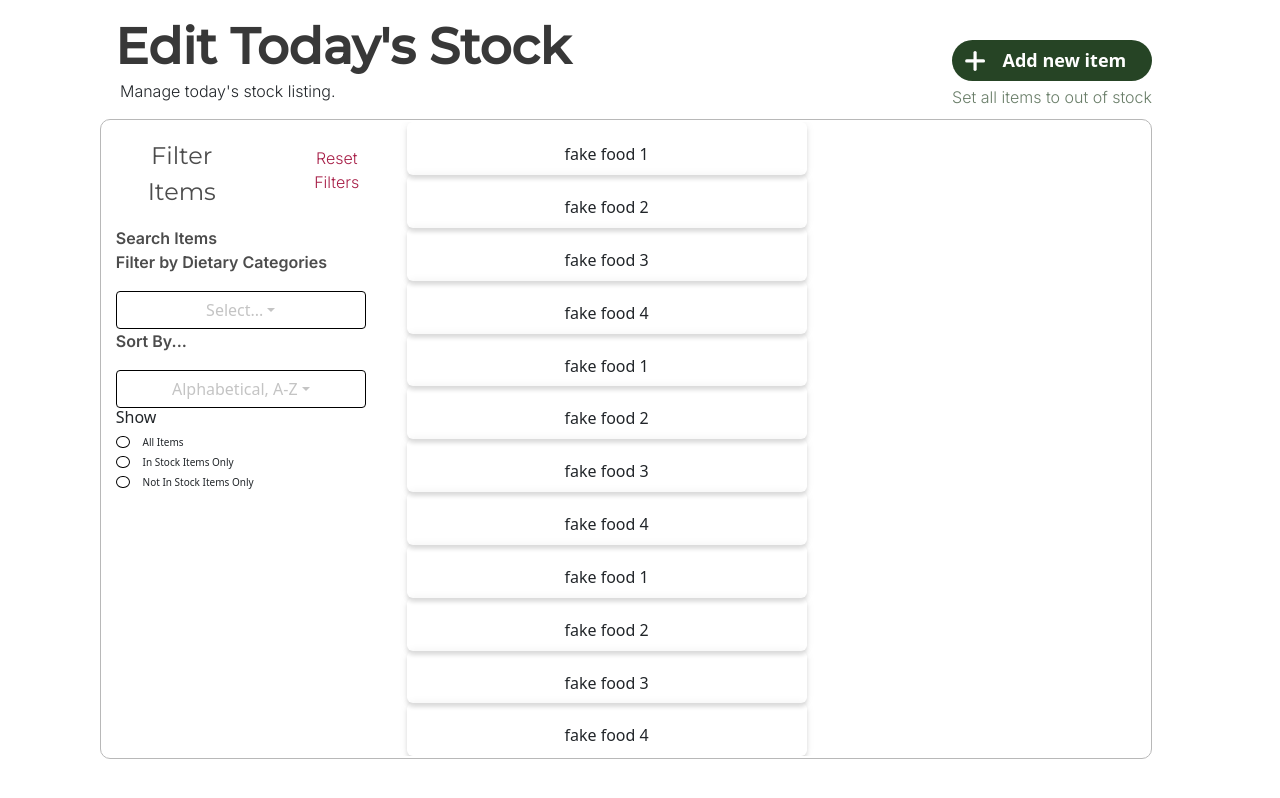
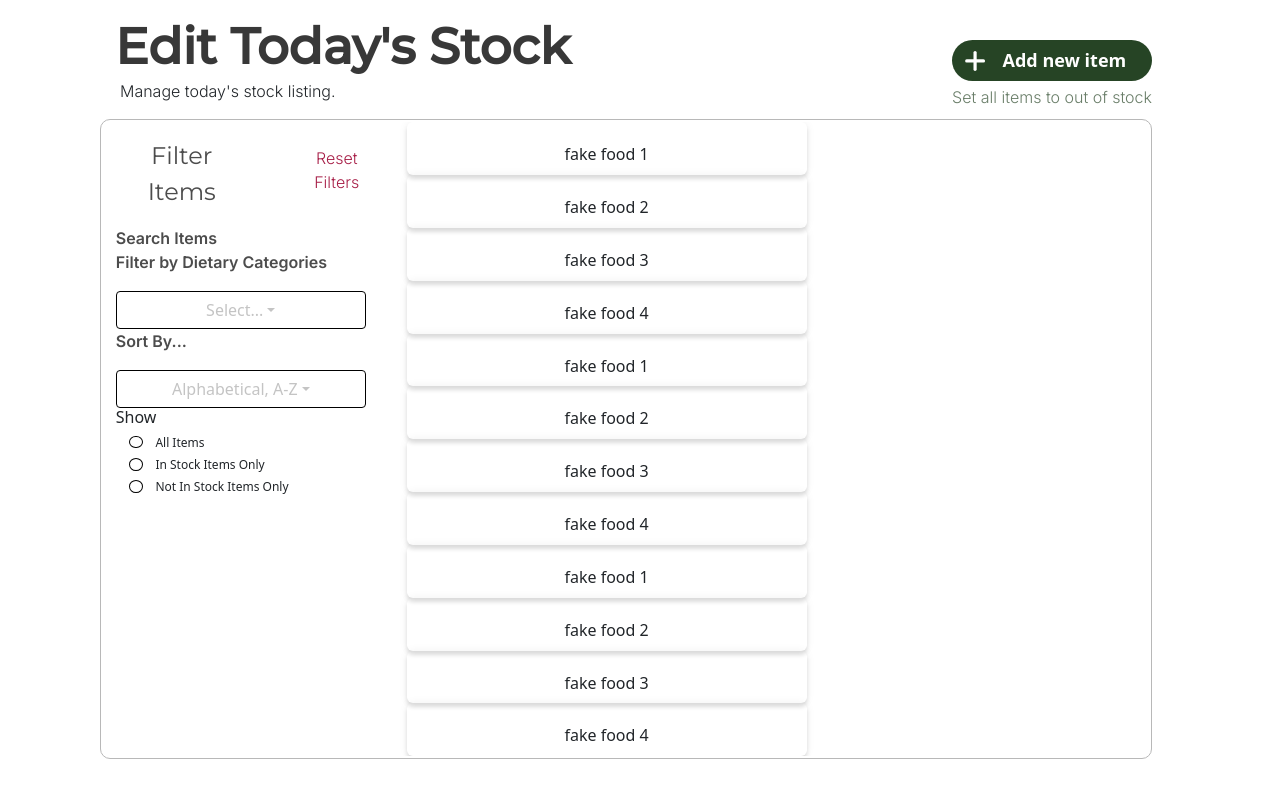
Before and after one commit to codebase-berkeley/berkeley-food-pantry, a React (Create React App) app in the folder client/: page / in a window 1280 px wide. Built offline with nearby package versions, Linux system fonts and the light colour scheme.

Commit message:
finished hard coding the btns for the show menu

```diff
--- a/client/src/stock_listing_user.css
+++ b/client/src/stock_listing_user.css
@@ -160,30 +160,36 @@ p#filterControlLabel {
     display: flex;
     flex-direction: row;
     justify-content: flex-end;
+    padding-left: 1vw;
+
 
 }
 .secondRow {
     display: flex;
     flex-direction: row;
     justify-content: flex-end;
+    padding-left: 1vw;
+
 }
 .thirdRow {
     display: flex;
     flex-direction: row;
     justify-content: flex-end;
+    padding-left: 1vw;
+
 }
 .firstRow h1 {
     padding-left: 1vw;
-    font-size: 10px;
+    font-size: 0.75rem;
 }
 .secondRow h1 {
     padding-left: 1vw;
-    font-size: 10px;
+    font-size: 0.75rem;
 
 }
 .thirdRow h1 {
     padding-left: 1vw;
-    font-size: 10px;
+    font-size: 0.75rem;
 }
 .firstRow .allItemBtn {
     display: block;
```
